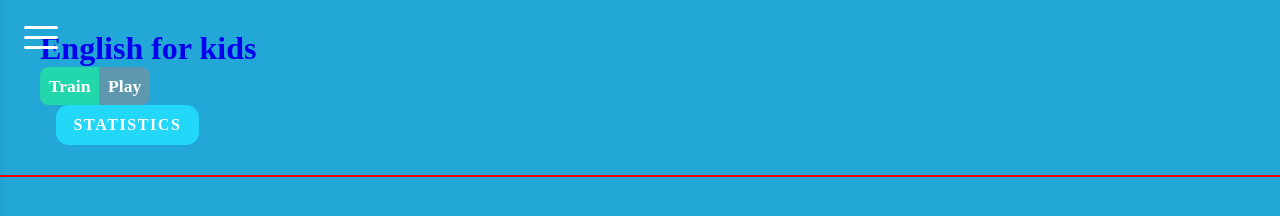
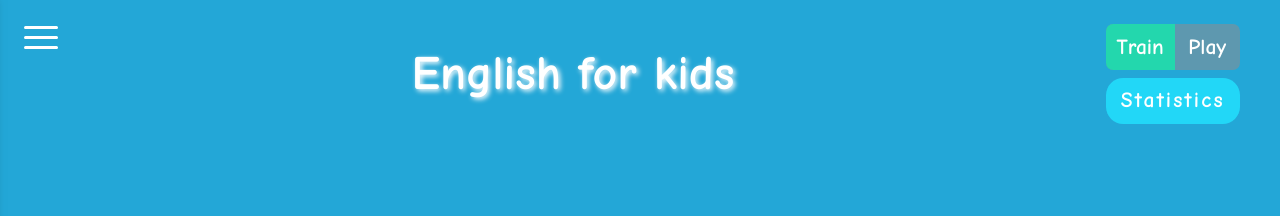
Before and after one commit to SuhodolecA/English_for_kids, a website built with webpack: page dist/index.html in a window 1280 px wide. Built offline with nearby package versions, Linux system fonts and the light colour scheme; a web font is replaced by a local one.

Commit message:
feat: add basic header section styles

```diff
--- a/src/scss/abstracts/_variables.scss
+++ b/src/scss/abstracts/_variables.scss
@@ -1,6 +1,8 @@
 // Colors
 $color-primary: hsl(196, 72%, 49%);
 $whiteColor: hsl(0, 0%, 100%);
+$whiteColorShadow: hsl(0, 10%, 100%);
+$whiteColorHover: hsla(0, 0%, 100%, 0.6);
 
 // $toggleBlue: hsla(248, 100%, 50%, .56);
 $turquoiseColor: hsl(166, 72%, 49%);
--- a/src/scss/base/_globals.scss
+++ b/src/scss/base/_globals.scss
@@ -37,8 +37,12 @@ h6 {
   padding: 0;
 }
 
+// font-family: 'Chango', cursive;
+//font-family: 'Comic Neue', cursive;
+
 body {
   background-color: $color-primary;
+  font-family: 'Comic Neue', cursive;
 }
 
 // container
--- a/src/scss/components/_statisticsBtn.scss
+++ b/src/scss/components/_statisticsBtn.scss
@@ -1,28 +1,28 @@
 .statistics-button {
   font-weight: 700;
-  text-transform: uppercase;
-  margin-left: 1em;
   letter-spacing: 0.1em;
   color: $whiteColor;
   background-color: $lightBlueColor;
   border: 0;
   border-radius: 0.8em;
-  padding: 0.7em 1.1em;
+  padding: 0.5em 0.7em;
   cursor: pointer;
   transition: background 0.2s ease-in-out;
-
-  @media (max-width: 47.9375rem) {
-    font-size: 0.8em;
-    margin-left: 0;
-    margin-top: 1em;
-  }
-
-  @media (max-width: 31.25rem) {
-    font-size: 0.6em;
-    padding: 0.6em 0.9em;
-  }
 
   &:hover {
     background-color: $lightBlueColorHover;
   }
+
+  @media (min-width: 28.125rem) {
+    font-size: 0.9em;
+    margin-top: 0;
+  }
+
+  @media (min-width: 48rem) {
+    font-size: 1.2em;
+  }
+
+  @media (min-width: 62.5rem) {
+    font-size: 1.5em;
+  }
 }
--- a/src/scss/components/_toggleBtn.scss
+++ b/src/scss/components/_toggleBtn.scss
@@ -1,7 +1,6 @@
 .toggle-button {
   background-color: $inActiveColor;
   color: $whiteColor;
-  font-size: 1.1rem;
   border: 0;
   border-radius: 0.5em;
   overflow: hidden;
@@ -23,6 +22,19 @@
     padding: 0.5em;
     font-weight: 700;
     transition: background 0.3s ease-in-out;
+
+    @media (min-width: 28.125rem) {
+      font-size: 0.9em;
+      margin-top: 0;
+    }
+
+    @media (min-width: 48rem) {
+      font-size: 1.2em;
+    }
+
+    @media (min-width: 62.5rem) {
+      font-size: 1.5em;
+    }
   }
 
   &__train {
--- a/src/scss/layout/_header.scss
+++ b/src/scss/layout/_header.scss
@@ -4,7 +4,44 @@
 @import '../components/statisticsBtn';
 
 .header {
-  padding: 1.875em;
-  border-bottom: 2px solid red;
-  //   box-shadow: 0 0 0 0.2em hsla(0, 0%, 0%, 0.3);
+  padding: 1.5em 1em;
+
+  .container {
+    display: flex;
+    justify-content: space-between;
+    align-items: center;
+  }
+
+  &-buttons {
+    display: flex;
+    flex-direction: column;
+    gap: 0.5em;
+    font-size: 0.9em;
+  }
+
+  &-logo__link {
+    color: $whiteColor;
+    font-size: 0.7em;
+    display: inline-block;
+    margin-top: 1em;
+    text-shadow: 2px 2px 5px $whiteColorShadow;
+    transition: color 0.3s ease-in-out;
+
+    &:hover {
+      color: $whiteColorHover;
+    }
+
+    @media (min-width: 28.125rem) {
+      font-size: 0.9em;
+      margin-top: 0;
+    }
+
+    @media (min-width: 48rem) {
+      font-size: 1.2em;
+    }
+
+    @media (min-width: 62.5rem) {
+      font-size: 1.5em;
+    }
+  }
 }
```
Also changed, not shown: dist/2351413cc81ea73624f1.png (added), dist/2462174dc6a3668aa284.png (added), dist/53816f5205b3b794c3f2.png (added), dist/5ddf2eda612f02e5112a.png (added), dist/8c7ac1f101986b39c2e2.png (added), dist/a9a3c6d30f9714f6abad.png (added), dist/b31419ccb131d794ad3e.png (added), dist/b6729a64120277bd5673.png (added), dist/bundle.js, dist/d91a02db1bbbeadaf207.png (added), dist/index.html.
